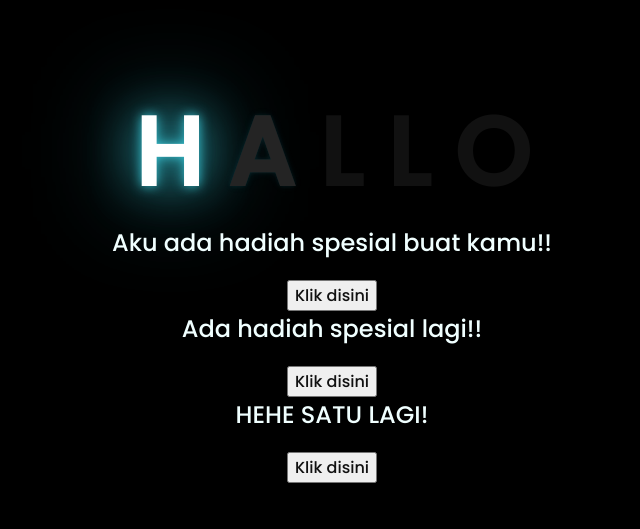
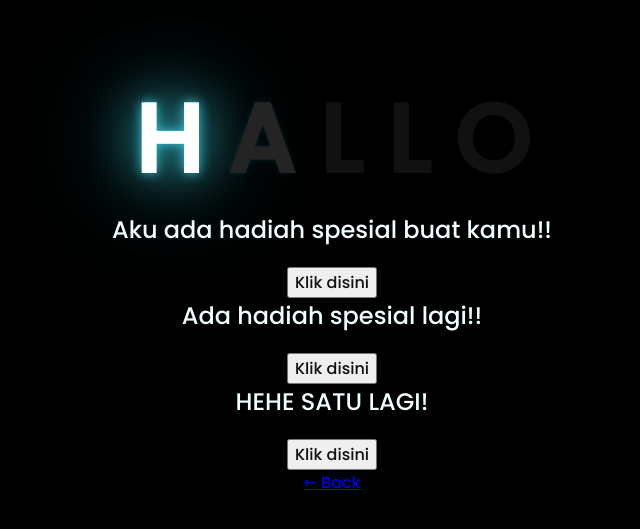
Before and after one commit to AdindaPutri1/Hallo, a plain HTML site: page index.html in a window 1280 px wide. Shown: the part 127-656 px from the top of the page, without its empty margins (316-956 px from the left). Drawn offline with Linux system fonts and the light colour scheme.

Commit message:
Update index.html

```diff
--- a/index.html
+++ b/index.html
@@ -48,5 +48,6 @@
     </button>
 
 </div>
+     <a href="javascript:history.back()" class="back-button">← Back</a>
 </body>
 </html>
```
